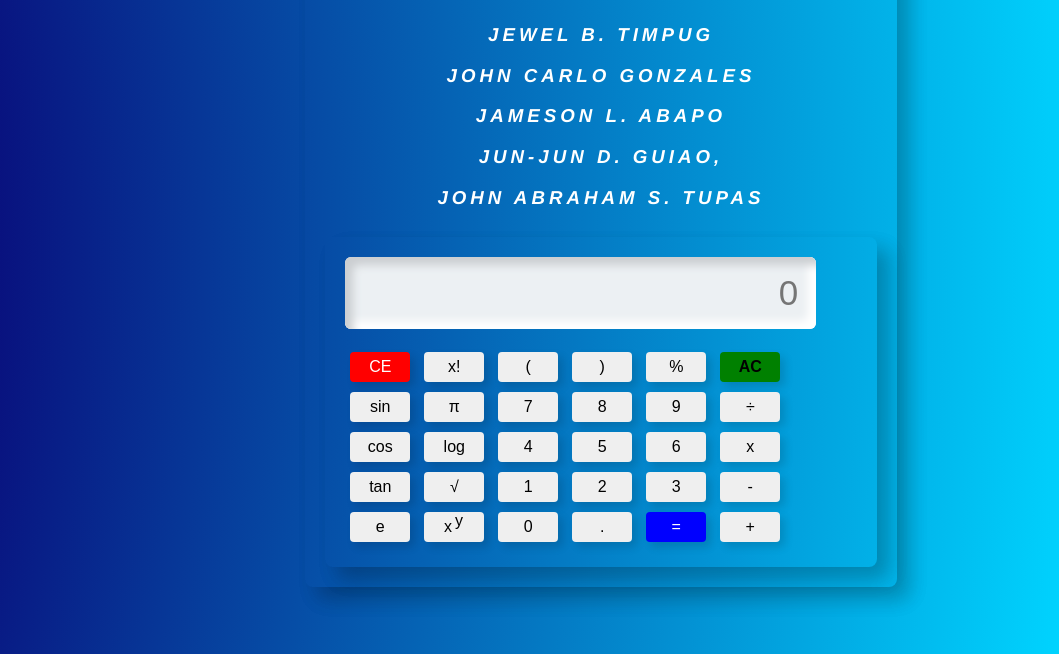
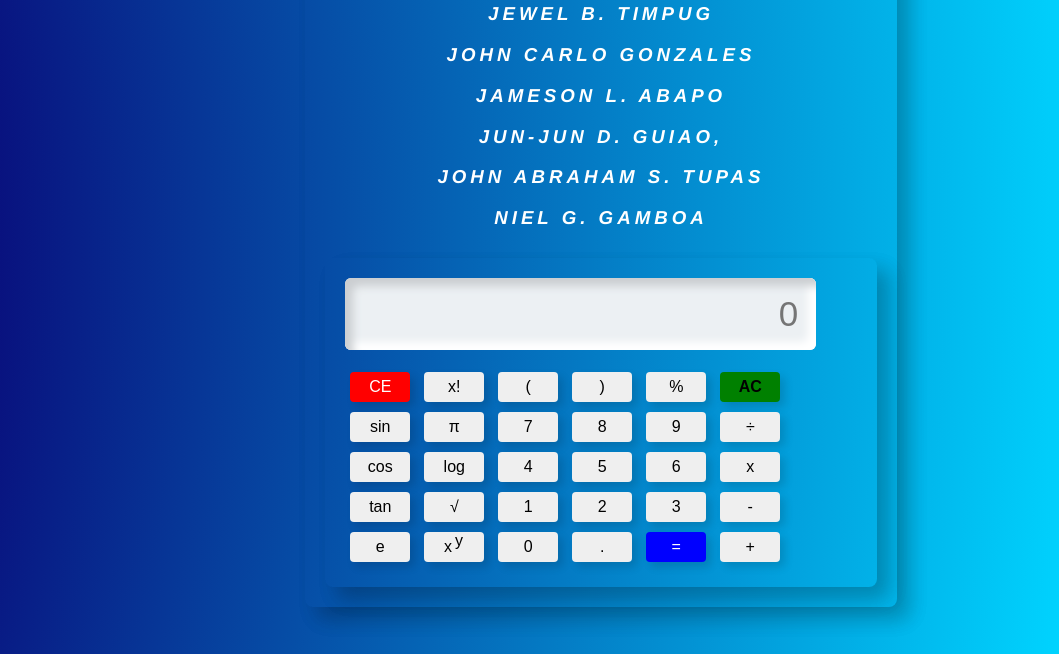
Before and after one commit to infotechjeweeel/scientific-calculator.github.io, a plain HTML site: page index.html in a window 1280 px wide. Shown: the part 146-800 px from the top of the page, without its empty margins (39-1098 px from the left). Drawn offline with Linux system fonts and the light colour scheme.

Commit message:
Update index.html
Signed-off-by: JEWEEEL <134185752+infotechjeweeel@users.noreply.github.com>

```diff
--- a/index.html
+++ b/index.html
@@ -140,6 +140,7 @@ body
             <h3>JAMESON L. ABAPO</h3>
             <h3>JUN-JUN D. GUIAO, </h3>
             <h3>JOHN ABRAHAM S. TUPAS</h3>
+            <h3>NIEL G. GAMBOA</h3>
         </i>
     </div>
     <div class="container2">
```
